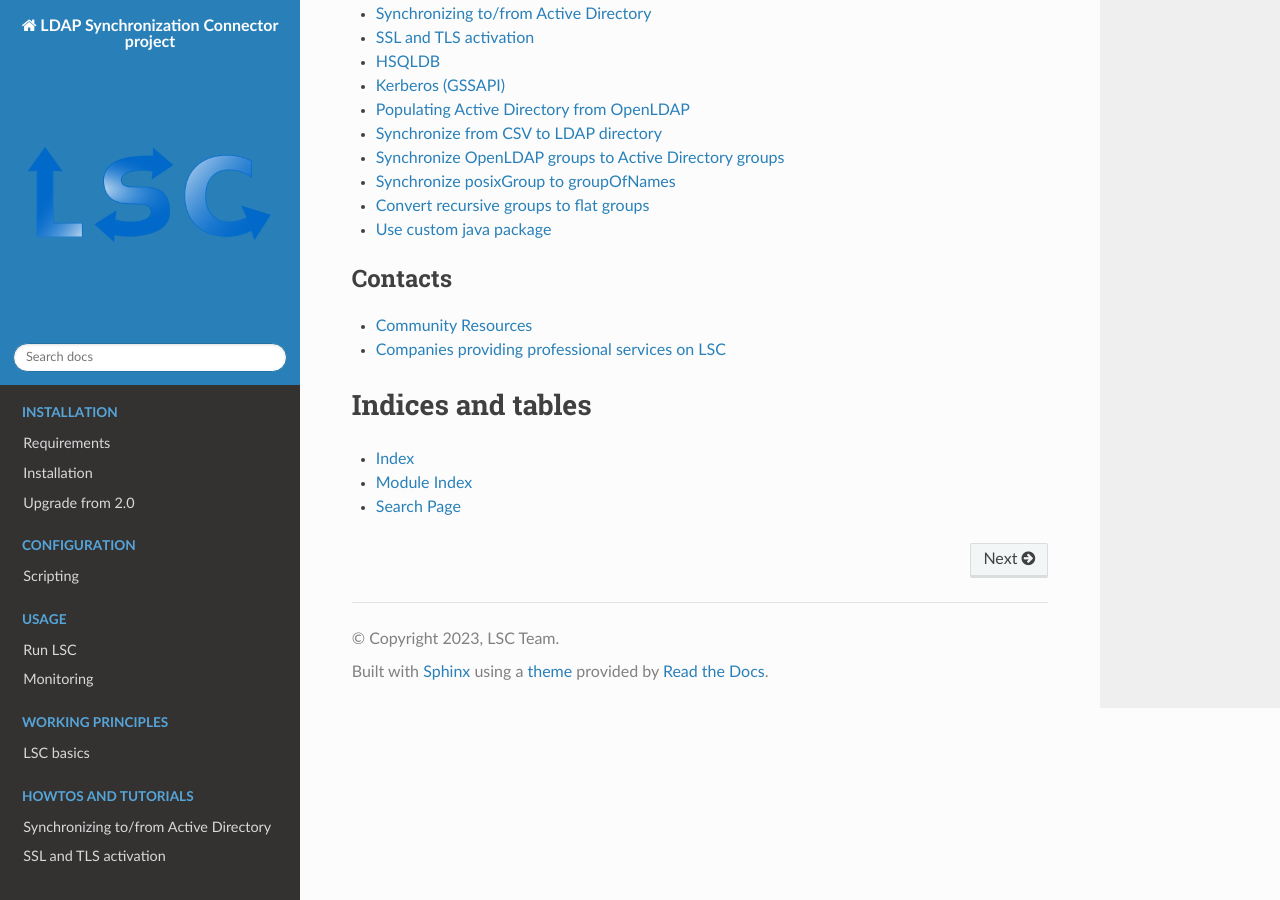
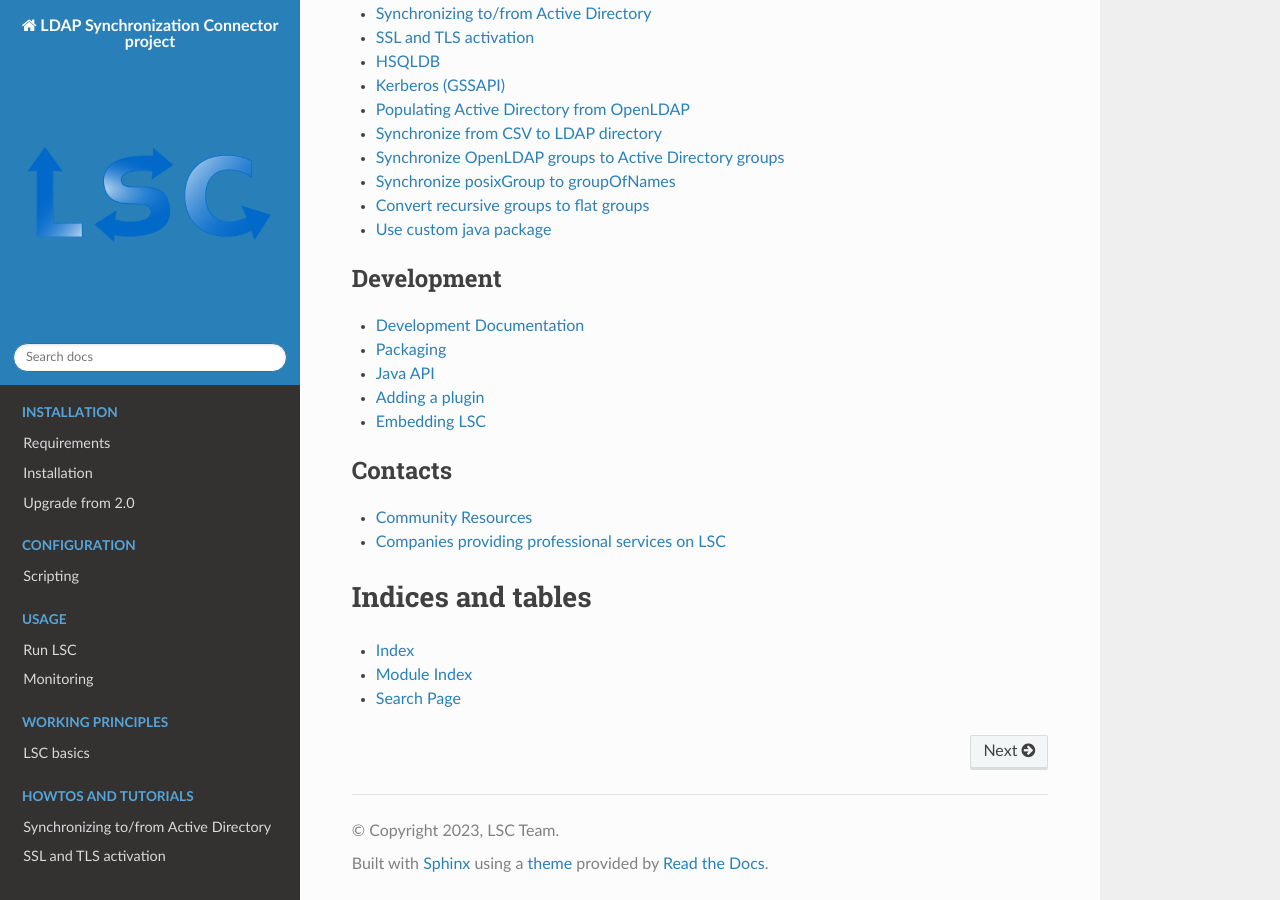
Before and after one commit to lsc-project/documentation, a Sphinx documentation site: the page built from source/index.rst, in a window 1280 px wide and 900 px high, scrolled down 806 px. Built offline with Sphinx 7.4.7 and the Read the Docs theme 2.0.0, drawn with Linux system fonts in a browser that asks for light colours.

Commit message:
add more pages

```diff
--- /dev/null
+++ b/source/development.rst
@@ -0,0 +1,3 @@
+*************************
+Development Documentation
+*************************
--- /dev/null
+++ b/source/embedding.rst
@@ -0,0 +1,3 @@
+*************
+Embedding LSC
+*************
--- a/source/index.rst
+++ b/source/index.rst
@@ -59,6 +59,18 @@ If you find any errors or you think something's missing here, please :doc:`let u
    convertrecursivegroupstoflatgroups
    usecustomjavapackage
 
+
+.. toctree::
+   :maxdepth: 1
+   :caption: Development
+
+   development
+   packaging
+   javadoc
+   plugin
+   embedding
+
+
 ..
    TODO: contact pages are to be moved to lsc-website: https://github.com/lsc-project/lsc-website/
 
--- /dev/null
+++ b/source/javadoc.rst
@@ -0,0 +1,3 @@
+********
+Java API
+********
--- /dev/null
+++ b/source/packaging.rst
@@ -0,0 +1,3 @@
+*********
+Packaging
+*********
--- /dev/null
+++ b/source/plugin.rst
@@ -0,0 +1,3 @@
+***************
+Adding a plugin
+***************
```
